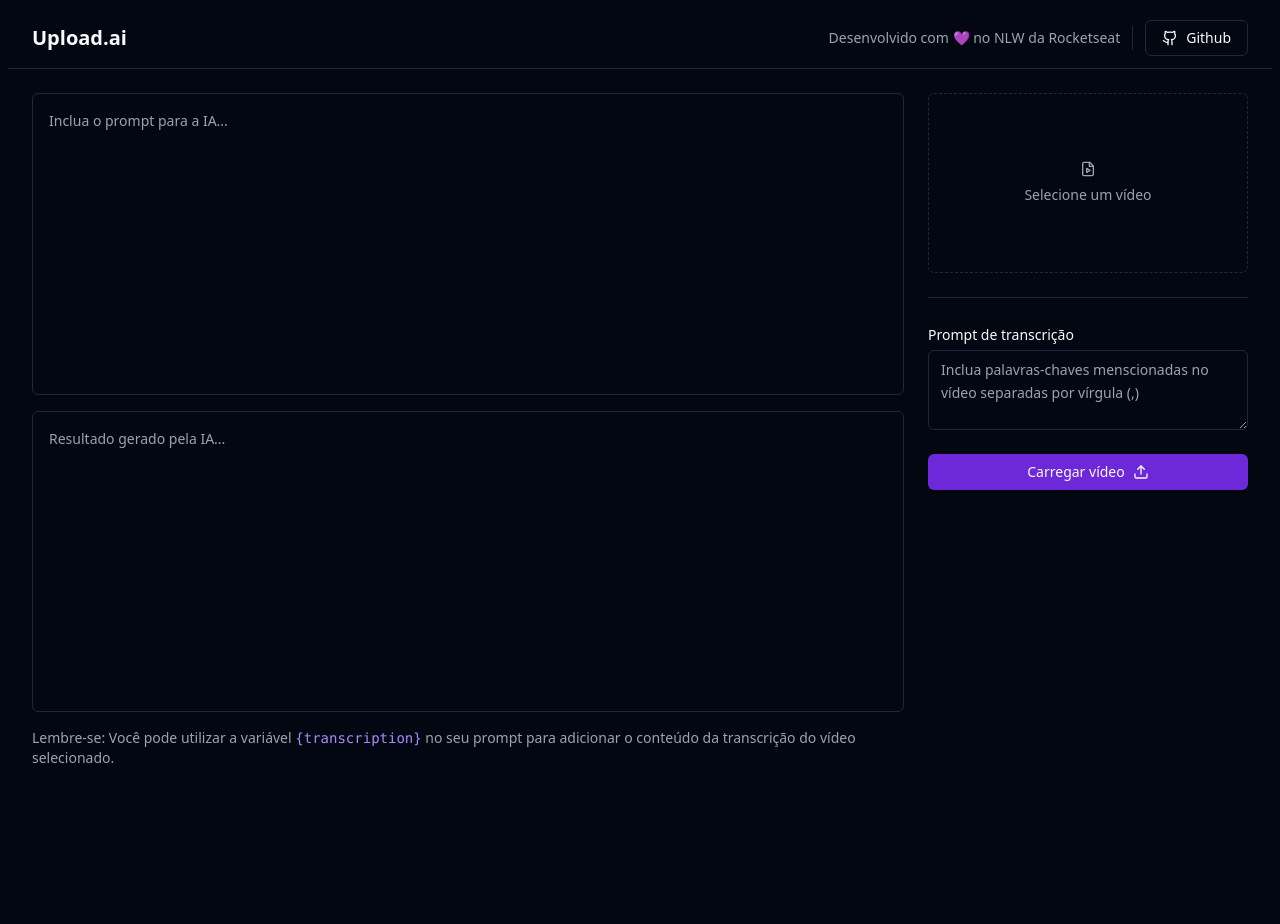
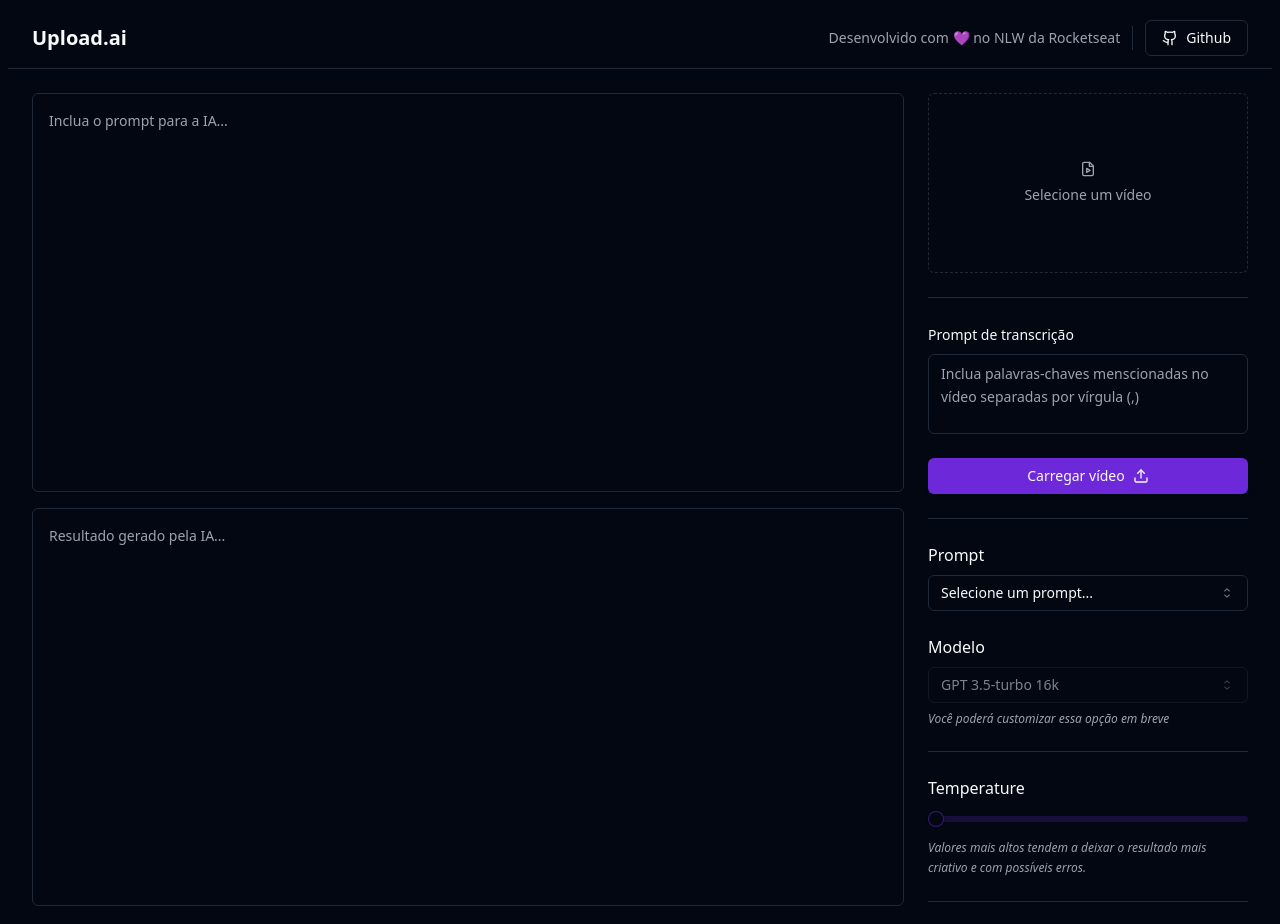
Before and after one commit to luanrem/upload-ai-web, a React (Vite) app: page / in a window 1280 px wide. Shown: the top 924 px of the page. Before the commit the page ends 800 px from the top, so only its background shows below. Built offline with nearby package versions, Linux system fonts and the light colour scheme.

Commit message:
feat: add temperature form

```diff
--- a/package.json
+++ b/package.json
@@ -12,7 +12,9 @@
   "dependencies": {
     "@radix-ui/react-icons": "^1.3.0",
     "@radix-ui/react-label": "^2.0.2",
+    "@radix-ui/react-select": "^1.2.2",
     "@radix-ui/react-separator": "^1.0.3",
+    "@radix-ui/react-slider": "^1.1.2",
     "@radix-ui/react-slot": "^1.0.2",
     "class-variance-authority": "^0.7.0",
     "clsx": "^2.0.0",
--- a/src/App.tsx
+++ b/src/App.tsx
@@ -1,8 +1,16 @@
-import { FileVideo, Github, Upload } from 'lucide-react'
+import { FileVideo, Github, Upload, Wand2 } from 'lucide-react'
 import { Button } from './components/ui/button'
 import { Separator } from './components/ui/separator'
 import { Textarea } from './components/ui/textarea'
 import { Label } from './components/ui/label'
+import {
+  Select,
+  SelectContent,
+  SelectItem,
+  SelectTrigger,
+  SelectValue,
+} from './components/ui/select'
+import { Slider } from './components/ui/slider'
 
 export function App() {
   return (
@@ -65,13 +73,13 @@
 
             <Separator />
 
-            <div className="space-y-1">
+            <div className="space-y-2">
               <Label htmlFor="transcription_prompt">
                 Prompt de transcrição
               </Label>
               <Textarea
                 id="transcription_prompt"
-                className="min-h-20 leading-relaxed"
+                className="h-20 resize-none leading-relaxed"
                 placeholder="Inclua palavras-chaves menscionadas no vídeo separadas por vírgula (,)"
               />
             </div>
@@ -81,7 +89,58 @@
               <Upload className="ml-2 h-4 w-4" />
             </Button>
           </form>
-          <form action=""></form>
+
+          <Separator />
+
+          <form className="space-y-6">
+            <div className="space-y-2">
+              <label>Prompt</label>
+              <Select>
+                <SelectTrigger>
+                  <SelectValue placeholder="Selecione um prompt..." />
+                </SelectTrigger>
+                <SelectContent>
+                  <SelectItem value="title">Título do YouTube</SelectItem>
+                  <SelectItem value="description">
+                    Descrição do YouTube
+                  </SelectItem>
+                </SelectContent>
+              </Select>
+            </div>
+
+            <div className="space-y-2">
+              <label>Modelo</label>
+              <Select disabled defaultValue="gpt3.5">
+                <SelectTrigger>
+                  <SelectValue />
+                </SelectTrigger>
+                <SelectContent>
+                  <SelectItem value="gpt3.5">GPT 3.5-turbo 16k</SelectItem>
+                </SelectContent>
+              </Select>
+              <span className="block text-xs italic text-muted-foreground">
+                Você poderá customizar essa opção em breve
+              </span>
+            </div>
+
+            <Separator />
+
+            <div className="space-y-4">
+              <label>Temperature</label>
+              <Slider min={0} max={1} step={0.1} />
+              <span className="block text-xs italic leading-relaxed text-muted-foreground">
+                Valores mais altos tendem a deixar o resultado mais criativo e
+                com possíveis erros.
+              </span>
+            </div>
+
+            <Separator />
+
+            <Button type="submit" className="w-full">
+              Executar
+              <Wand2 className="ml-2 h-4 w-4" />
+            </Button>
+          </form>
         </aside>
       </main>
     </div>
--- /dev/null
+++ b/src/components/ui/select.tsx
@@ -0,0 +1,118 @@
+import * as React from 'react'
+import { CaretSortIcon, CheckIcon } from '@radix-ui/react-icons'
+import * as SelectPrimitive from '@radix-ui/react-select'
+
+import { cn } from '@/lib/utils'
+
+const Select = SelectPrimitive.Root
+
+const SelectGroup = SelectPrimitive.Group
+
+const SelectValue = SelectPrimitive.Value
+
+const SelectTrigger = React.forwardRef<
+  React.ElementRef<typeof SelectPrimitive.Trigger>,
+  React.ComponentPropsWithoutRef<typeof SelectPrimitive.Trigger>
+>(({ className, children, ...props }, ref) => (
+  <SelectPrimitive.Trigger
+    ref={ref}
+    className={cn(
+      'flex h-9 w-full items-center justify-between rounded-md border border-input bg-transparent px-3 py-2 text-sm shadow-sm ring-offset-background placeholder:text-muted-foreground focus:outline-none focus:ring-1 focus:ring-ring disabled:cursor-not-allowed disabled:opacity-50',
+      className,
+    )}
+    {...props}
+  >
+    {children}
+    <SelectPrimitive.Icon asChild>
+      <CaretSortIcon className="h-4 w-4 opacity-50" />
+    </SelectPrimitive.Icon>
+  </SelectPrimitive.Trigger>
+))
+SelectTrigger.displayName = SelectPrimitive.Trigger.displayName
+
+const SelectContent = React.forwardRef<
+  React.ElementRef<typeof SelectPrimitive.Content>,
+  React.ComponentPropsWithoutRef<typeof SelectPrimitive.Content>
+>(({ className, children, position = 'popper', ...props }, ref) => (
+  <SelectPrimitive.Portal>
+    <SelectPrimitive.Content
+      ref={ref}
+      className={cn(
+        'relative z-50 min-w-[8rem] overflow-hidden rounded-md border bg-popover text-popover-foreground shadow-md data-[state=open]:animate-in data-[state=closed]:animate-out data-[state=closed]:fade-out-0 data-[state=open]:fade-in-0 data-[state=closed]:zoom-out-95 data-[state=open]:zoom-in-95 data-[side=bottom]:slide-in-from-top-2 data-[side=left]:slide-in-from-right-2 data-[side=right]:slide-in-from-left-2 data-[side=top]:slide-in-from-bottom-2',
+        position === 'popper' &&
+          'data-[side=bottom]:translate-y-1 data-[side=left]:-translate-x-1 data-[side=right]:translate-x-1 data-[side=top]:-translate-y-1',
+        className,
+      )}
+      position={position}
+      {...props}
+    >
+      <SelectPrimitive.Viewport
+        className={cn(
+          'p-1',
+          position === 'popper' &&
+            'h-[var(--radix-select-trigger-height)] w-full min-w-[var(--radix-select-trigger-width)]',
+        )}
+      >
+        {children}
+      </SelectPrimitive.Viewport>
+    </SelectPrimitive.Content>
+  </SelectPrimitive.Portal>
+))
+SelectContent.displayName = SelectPrimitive.Content.displayName
+
+const SelectLabel = React.forwardRef<
+  React.ElementRef<typeof SelectPrimitive.Label>,
+  React.ComponentPropsWithoutRef<typeof SelectPrimitive.Label>
+>(({ className, ...props }, ref) => (
+  <SelectPrimitive.Label
+    ref={ref}
+    className={cn('px-2 py-1.5 text-sm font-semibold', className)}
+    {...props}
+  />
+))
+SelectLabel.displayName = SelectPrimitive.Label.displayName
+
+const SelectItem = React.forwardRef<
+  React.ElementRef<typeof SelectPrimitive.Item>,
+  React.ComponentPropsWithoutRef<typeof SelectPrimitive.Item>
+>(({ className, children, ...props }, ref) => (
+  <SelectPrimitive.Item
+    ref={ref}
+    className={cn(
+      'relative flex w-full cursor-default select-none items-center rounded-sm py-1.5 pl-2 pr-8 text-sm outline-none focus:bg-accent focus:text-accent-foreground data-[disabled]:pointer-events-none data-[disabled]:opacity-50',
+      className,
+    )}
+    {...props}
+  >
+    <span className="absolute right-2 flex h-3.5 w-3.5 items-center justify-center">
+      <SelectPrimitive.ItemIndicator>
+        <CheckIcon className="h-4 w-4" />
+      </SelectPrimitive.ItemIndicator>
+    </span>
+    <SelectPrimitive.ItemText>{children}</SelectPrimitive.ItemText>
+  </SelectPrimitive.Item>
+))
+SelectItem.displayName = SelectPrimitive.Item.displayName
+
+const SelectSeparator = React.forwardRef<
+  React.ElementRef<typeof SelectPrimitive.Separator>,
+  React.ComponentPropsWithoutRef<typeof SelectPrimitive.Separator>
+>(({ className, ...props }, ref) => (
+  <SelectPrimitive.Separator
+    ref={ref}
+    className={cn('-mx-1 my-1 h-px bg-muted', className)}
+    {...props}
+  />
+))
+SelectSeparator.displayName = SelectPrimitive.Separator.displayName
+
+export {
+  Select,
+  SelectGroup,
+  SelectValue,
+  SelectTrigger,
+  SelectContent,
+  SelectLabel,
+  SelectItem,
+  SelectSeparator,
+}
--- /dev/null
+++ b/src/components/ui/slider.tsx
@@ -0,0 +1,26 @@
+import * as React from 'react'
+import * as SliderPrimitive from '@radix-ui/react-slider'
+
+import { cn } from '@/lib/utils'
+
+const Slider = React.forwardRef<
+  React.ElementRef<typeof SliderPrimitive.Root>,
+  React.ComponentPropsWithoutRef<typeof SliderPrimitive.Root>
+>(({ className, ...props }, ref) => (
+  <SliderPrimitive.Root
+    ref={ref}
+    className={cn(
+      'relative flex w-full touch-none select-none items-center',
+      className,
+    )}
+    {...props}
+  >
+    <SliderPrimitive.Track className="relative h-1.5 w-full grow overflow-hidden rounded-full bg-primary/20">
+      <SliderPrimitive.Range className="absolute h-full bg-primary" />
+    </SliderPrimitive.Track>
+    <SliderPrimitive.Thumb className="block h-4 w-4 rounded-full border border-primary/50 bg-background shadow transition-colors focus-visible:outline-none focus-visible:ring-1 focus-visible:ring-ring disabled:pointer-events-none disabled:opacity-50" />
+  </SliderPrimitive.Root>
+))
+Slider.displayName = SliderPrimitive.Root.displayName
+
+export { Slider }
```
Also changed, not shown: 1 other file (tests, documents, lock files or other folders).
